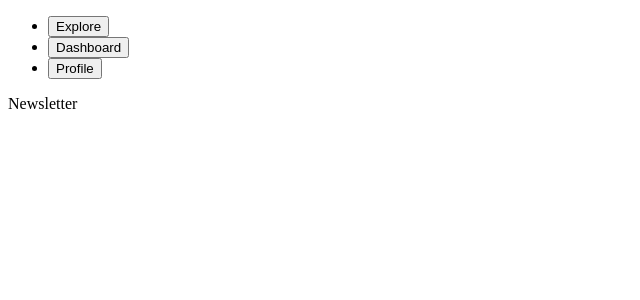
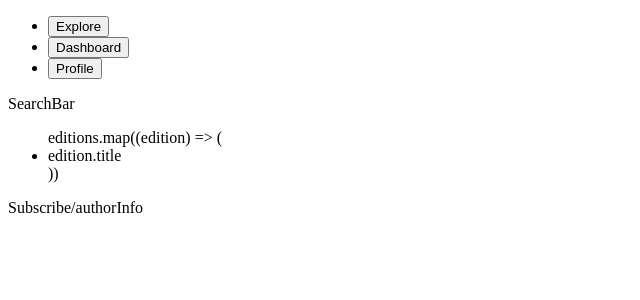
Before and after one commit to jessicatong43/NOSTRings_Attached, a React app: page /newsletter/1 in a window 1280 px wide. Shown: the top 300 px of the page, without its empty margins (0-640 px from the left). Built offline with nearby package versions, Linux system fonts and the light colour scheme; no server answers; the database is empty; the HTML template or start-up script is replaced by a standard one.

Commit message:
Fetch newsletter editions

```diff
--- /dev/null
+++ b/client/src/components/EditionList.jsx
@@ -0,0 +1,15 @@
+import React from 'react';
+
+function EditionList({ editions }) {
+
+  return (
+      <ul>
+        editions.map((edition) => (
+          <li>edition.title</li>
+        ))
+
+      </ul>
+  );
+}
+
+export default EditionList;
--- a/client/src/pages/Newsletter.jsx
+++ b/client/src/pages/Newsletter.jsx
@@ -1,10 +1,39 @@
-import React from 'react';
+import React, { useState, useEffect } from 'react';
+import { Link, useNavigate, useParams } from 'react-router-dom';
+import { doc, getDoc } from 'firebase/firestore';
+import { db } from '../firebase.config';
+import EditionList from '../components/EditionList';
 
 function Newsletter() {
+  const [editions, setEditions] = useState([]);
+
+  const params = useParams();
+  const navigate = useNavigate();
+
+  const fetchNewsletter = async () => {
+    const docRef = doc(db, 'listings', params.listingId);
+    const docSnap = await getDoc(docRef);
+
+    if (docSnap.exists()) {
+      setEditions(docSnap.data());
+    }
+  };
+
+  useEffect(() => {
+    fetchNewsletter();
+  }, [params.newsletterId]);
 
   return (
     <div>
-      Newsletter
+      <div>SearchBar</div>
+      <div className="newsletter-overview">
+        <div>
+          <EditionList editions={editions} />
+        </div>
+        <div>
+          Subscribe/authorInfo
+        </div>
+      </div>
     </div>
   );
 }
--- a/client/src/pages/SignUp.jsx
+++ b/client/src/pages/SignUp.jsx
@@ -31,8 +31,6 @@ function SignUp() {
 
       const userCredential = await createUserWithEmailAndPassword(auth, email, password);
 
-      const { user } = userCredential;
-
       updateProfile(auth.currentUser, {
         displayName: username,
       });
@@ -41,7 +39,7 @@ function SignUp() {
       delete formDataCopy.password;
       formDataCopy.timestamp = serverTimestamp();
 
-      await setDoc(doc(db, 'users', user.uid), formDataCopy);
+      await setDoc(doc(db, 'users', userCredential.user.uid), formDataCopy);
 
       navigate('/');
 
```
